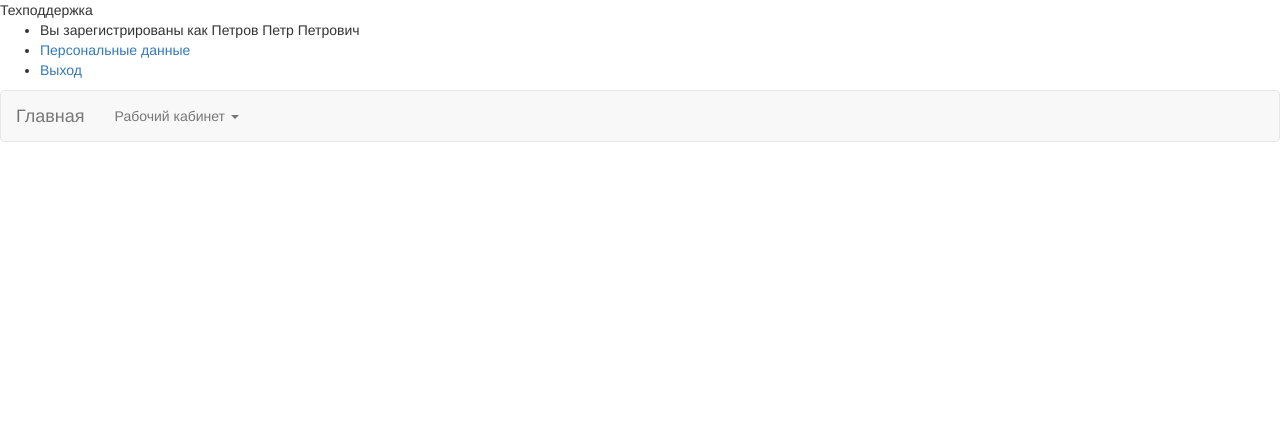
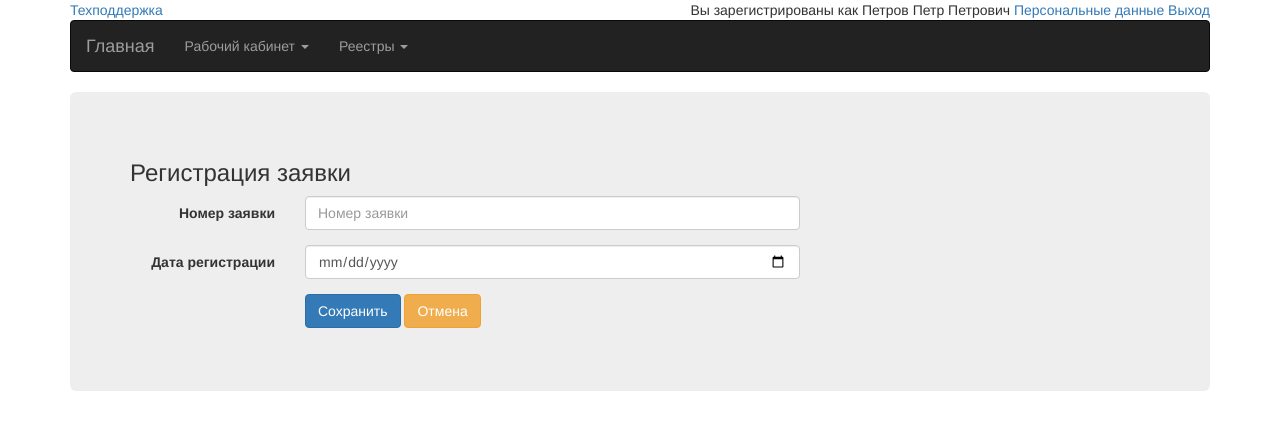
Before and after one commit to yurychu/yurychu.github.io, a plain HTML site: page verstak/index.html in a window 1280 px wide. Drawn offline with Linux system fonts and the light colour scheme.

Commit message:
улучшение меню и форма

```diff
--- a/verstak/index.html
+++ b/verstak/index.html
@@ -7,37 +7,89 @@
         <link href="bootstrap/css/bootstrap.min.css" rel="stylesheet">
     </head>
     <body>
-        <div>
-            <div>Техподдержка</div>
-            <ul>
-                <li>Вы зарегистрированы как Петров Петр Петрович</li>
-                <li><a href="#">Персональные данные</a></li>
-                <li><a href="#">Выход</a></li>
-            </ul>
+        <div class="container">
+            <div class="row">
+                <div class="col-md-2">
+                    <a href="#">Техподдержка</a>
                 </div>
-        <nav class="nav navbar navbar-default" role="navigation">
+                <div class="col-md-10">
+                    <div class="pull-right">
+                        <span>Вы зарегистрированы как Петров Петр Петрович</span>
+                        <a href="#">Персональные данные</a>
+                        <a href="#">Выход</a>
+                    </div>
+                </div>
+            </div>
+            <nav class="navbar navbar-inverse" role="navigation">
                 <div class="container-fluid">
                     <div class="navbar-header">
+                        <button class="navbar-toggle"
+                                data-target=".navbar-collapse"
+                                data-toggle="collapse"
+                                type="button">
+                            <span class="sr-only">Toggle navigation</span>
+                            <span class="icon-bar"></span>
+                            <span class="icon-bar"></span>
+                            <span class="icon-bar"></span>
+                        </button>
                         <a href="#" class="navbar-brand">Главная</a>
                     </div>
-                <div class="collapse navbar-collapse">
+                    <div class="navbar-collapse collapse in">
                         <ul class="nav navbar-nav">
                             <li class="dropdown">
                                 <a href="#" class="dropdown-toggle" data-toggle="dropdown">
                                     Рабочий кабинет <b class="caret"></b></a>
                                 <ul class="dropdown-menu">
                                     <li><a href="#">Мои задания</a></li>
+                                    <li class="divider"></li>
                                     <li><a href="#">Доступные задания</a></li>
                                     <li><a href="#">Исполняемые задания</a></li>
+                                    <li class="divider"></li>
                                     <li><a href="#">Мои процессы</a></li>
                                     <li><a href="#">Мониторинг исполнения услуг</a></li>
+                                </ul>
+                            </li>
+                            <li class="dropdown">
+                                <a href="#" class="dropdown-toggle" data-toggle="dropdown">
+                                    Реестры <b class="caret"></b></a>
+                                <ul class="dropdown-menu">
+                                    <li class="dropdown-header">Металлы</li>
+                                    <li><a href="#">Действующий</a></li>
+                                    <li><a href="#">Архивный</a></li>
+                                    <li class="dropdown-header">Алкоголь</li>
+                                    <li><a href="#">Действующий</a></li>
+                                    <li><a href="#">Архивный</a></li>
                                 </ul>
                             </li>
                         </ul>
                     </div>
                 </div>
             </nav>
+            <div class="jumbotron">
+                <h3>Регистрация заявки</h3>
+                <form class="form-horizontal">
+                    <div class="form-group">
+                        <label for="num_order" class="col-sm-2 control-label">Номер заявки</label>
+                        <div class="col-sm-6">
+                            <input type="text" class="form-control" id="num_order" placeholder="Номер заявки" required="required">
+                        </div>
+                    </div>
+                    <div class="form-group">
+                        <label for="date" class="col-sm-2 control-label">Дата регистрации</label>
+                        <div class="col-sm-6">
+                            <input type="date" class="form-control" id="date" required="required">
+                        </div>
+                    </div>
+                    <div class="form-group">
+                        <div class="col-sm-offset-2 col-sm-10">
+                            <button type="submit" class="btn btn-primary">Сохранить</button>
+                            <a href="../index.html" class="btn btn-warning">Отмена</a>
+                        </div>
+                    </div>
+                </form>
 
+            </div>
+        </div>
         <script src="jquery/jquery-2.2.0.js"></script>
         <script src="bootstrap/js/bootstrap.min.js"></script>
     </body>
```
Lines whose indentation alone changed are shown as unchanged.
